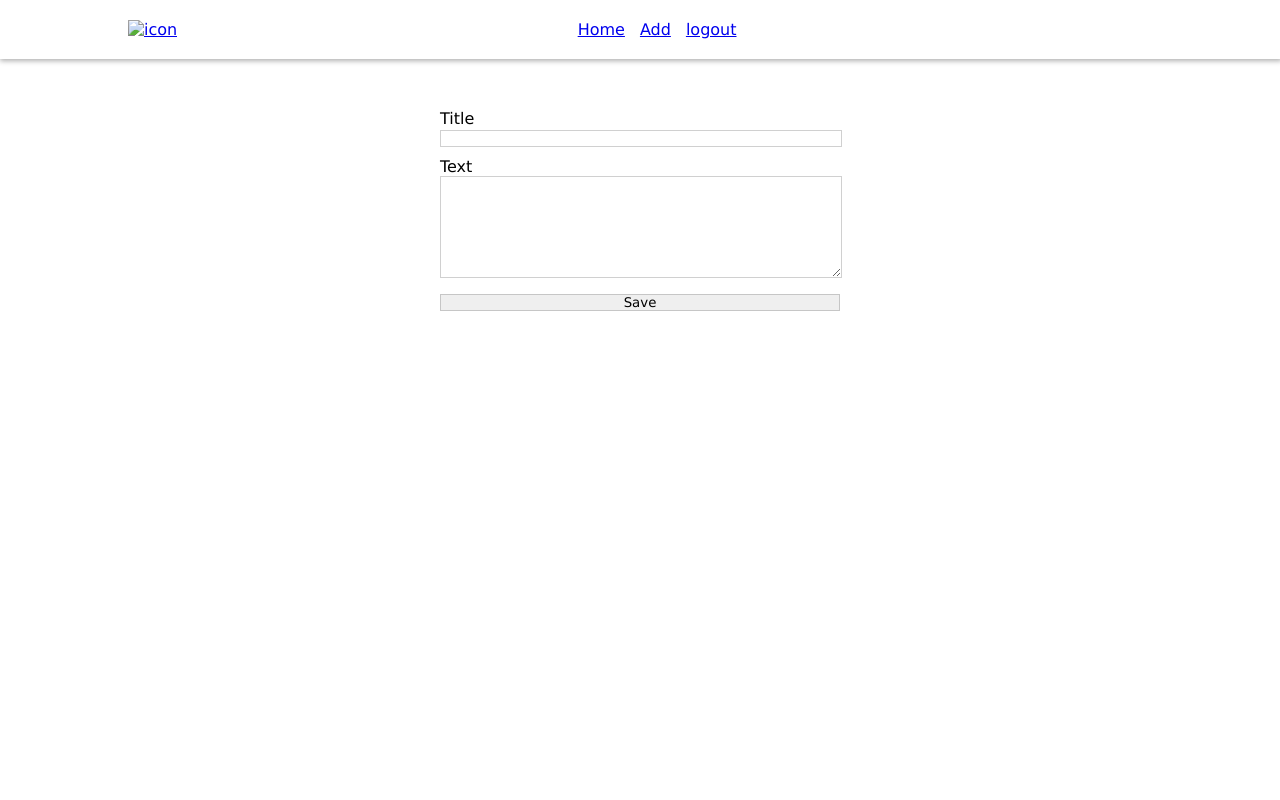
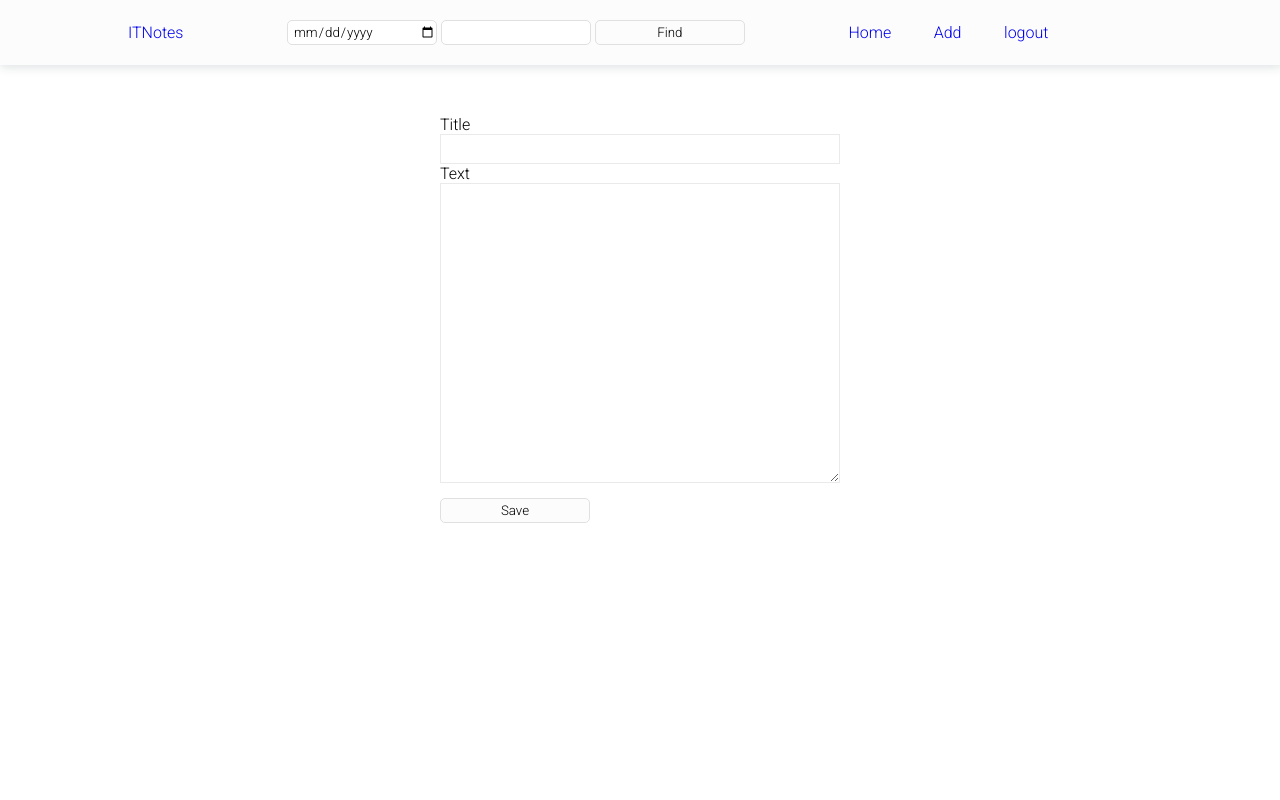
Before and after one commit to chikundant/SimpleNotebook, a Flask app: page /add_note in a window 1280 px wide. Run offline with Flask 2, Linux system fonts and the light colour scheme; the visitor is signed in with stand-in values (Sample User, id 1); data that the repository does not hold is empty.

Commit message:
stylized

```diff
--- a/project/db.py
+++ b/project/db.py
@@ -114,3 +114,41 @@ class MySQLNotes(DBModel):
                     conn.commit()
         except Error as e:
             print(e)
+
+    def find_field_by_one_definition(self, table, definition, id, value):
+        try:
+            with connect(
+                    host=config.HOST,
+                    user=config.USER,
+                    password=config.PASSWORD,
+                    database="notebook"
+            ) as conn:
+                find_query = "SELECT * FROM {} WHERE user_id = {} AND {} LIKE '%{}%' ORDER BY title DESC"
+                with conn.cursor() as cursor:
+                    cursor.execute(find_query.format(table, id, definition, value))
+                    res = cursor.fetchall()
+                    if not res:
+                        return None
+
+                    return res
+        except Error as e:
+            print(e)
+
+    def find_field_by_two_definitions(self, id, value1, value2):
+        try:
+            with connect(
+                    host=config.HOST,
+                    user=config.USER,
+                    password=config.PASSWORD,
+                    database="notebook"
+            ) as conn:
+                find_query = "SELECT * FROM note WHERE user_id = {} AND time LIKE '%{}%' AND title LIKE '%{}%' ORDER BY time DESC"
+                with conn.cursor() as cursor:
+                    cursor.execute(find_query.format(id, value1, value2))
+                    res = cursor.fetchall()
+                    if not res:
+                        return None
+
+                    return res
+        except Error as e:
+            print(e)
--- a/project/forms.py
+++ b/project/forms.py
@@ -1,5 +1,5 @@
 from flask_wtf import FlaskForm
-from wtforms import SubmitField, StringField, PasswordField, EmailField, BooleanField, TextAreaField
+from wtforms import SubmitField, StringField, PasswordField, EmailField, BooleanField, TextAreaField, DateField
 from wtforms.validators import EqualTo, ValidationError, DataRequired
 from project.db import MySQLUser
 from project.models import User
@@ -16,7 +16,7 @@ class RegisterForm(FlaskForm):
     username = StringField('Username')
     email = EmailField('Email')
     password = PasswordField('Password')
-    password2 = PasswordField('Password', validators=[EqualTo('password')])
+    password2 = PasswordField('Repeat password', validators=[EqualTo('password')])
     submit = SubmitField("Register")
 
     def validate_username(self, username):
@@ -43,3 +43,6 @@ class NoteForm(FlaskForm):
     body = TextAreaField('Text')
     save = SubmitField('Save')
     delete = SubmitField('Delete')
+    search = StringField('Search')
+    submit = SubmitField('Find')
+    time = DateField('Time', format='%m-%d-%y')
--- a/project/routes.py
+++ b/project/routes.py
@@ -6,16 +6,44 @@ from project.db import MySQLNotes, MySQLUser
 from project.models import User
 
 
-@app.route("/")
-@app.route("/index")
+@app.route("/", methods=['POST', 'GET'])
+@app.route("/index", methods=['POST', 'GET'])
 @login_required
 def index():
     db = MySQLNotes()
+    form = NoteForm()
     notes = db.get_by_field('*', 'note', 'user_id', current_user.get_id())
     if notes:
-        return render_template('index.html', notes=notes)
+        return render_template('index.html', notes=notes, form=form)
     else:
-        return redirect(url_for('add_note'))
+        return render_template('not_found.html', form=form)
+
+
+@app.route("/search", methods=['POST', 'GET'])
+@login_required
+def search():
+    db = MySQLNotes()
+    form = NoteForm()
+    if request.method == 'POST':
+        if form.is_submitted():
+            print(form.time._value())
+            print(form.search.data)
+
+            if not form.time._value() and form.search.data != '':
+                notes = db.find_field_by_one_definition('note', 'title', current_user.get_id(), form.search.data)
+                if notes:
+                    return render_template('index.html', notes=notes, form=form)
+            elif form.time._value() and form.search.data == '':
+                notes = db.find_field_by_one_definition('note', 'time', current_user.get_id(), form.time._value())
+                if notes:
+                    return render_template('index.html', notes=notes, form=form)
+
+            elif form.time._value() and form.search.data != '':
+                notes = db.find_field_by_two_definitions(current_user.get_id(), form.time._value(), form.search.data)
+                if notes:
+                    return render_template('index.html', notes=notes, form=form)
+
+    return render_template('not_found.html', form=form)
 
 
 @app.route("/login", methods=['GET', 'POST'])
--- /dev/null
+++ b/project/static/css/add.css
@@ -0,0 +1,41 @@
+.add_form{
+    margin-top: 50px;
+    width: 400px;
+}
+
+.title{
+    width: 100%;
+    height: 30px;
+    border: 1px solid rgb(234, 234, 234);
+    padding: 10px;
+    font-size: medium;
+    font-weight: 600;
+}
+
+.body{
+    padding: 10px;
+    width: 100%;
+    min-height: 300px;
+    max-width: 400px;
+    min-width: 400px;
+    border: 1px solid rgb(234, 234, 234);
+}
+
+.add_form_item{
+    margin-top: 15px;
+    height: 25px;
+    width: 150px;
+    border-radius: 5px;
+    border: 1px solid rgb(224, 224, 224);
+    cursor: pointer;
+
+    background-color: rgb(252, 252, 252);
+}
+
+.add_form_item:hover{
+    background-color: rgb(237, 237, 237);
+}
+
+.add_form_item:active{
+    background-color: rgb(224, 224, 224);
+}
--- /dev/null
+++ b/project/static/css/base.css
@@ -0,0 +1,99 @@
+@import url('https://fonts.googleapis.com/css2?family=Montserrat+Alternates:wght@300;400;700&family=Roboto:wght@100;300;700;900&display=swap');
+
+
+*{
+    margin: 0px;
+    padding: 0px;
+    font-family: 'Montserrat Alternates', sans-serif;
+    font-family: 'Roboto', sans-serif;
+
+    text-decoration: none;
+}
+
+input {outline:none;}
+textarea{outline: none;}
+
+.main_content_wrapper{
+    width: 80%;
+    max-height: 90vh;
+    overflow:scroll;
+
+    margin: 0px auto;
+    display: flex;
+    align-items: center;
+    flex-direction: column;
+}
+
+.main_content_wrapper::-webkit-scrollbar { width: 0; }
+
+header{
+    display: flex;
+
+    width: 100%;
+    align-items: center;
+    justify-content: center;
+
+    background-color: rgb(252, 252, 252);
+    box-shadow: 1px 1px 10px 1px rgba(4, 42, 43, 0.136);
+
+}
+
+.header_menu{
+    display: flex;
+    width: 80%;
+    justify-content: space-between;
+    align-items: center;
+
+    padding-top: 20px;
+    padding-bottom: 20px;
+
+    font-weight: 300;
+    color: rgb(4, 42, 43);
+
+}
+
+.header_menu .menu_block{
+    width: 200px;
+    list-style: none;
+    display: flex;
+
+    justify-content: space-between;
+}
+
+
+.header_menu .menu_block a:hover{
+    color: rgb(20, 123, 126);
+    text-decoration: underline;
+}
+
+.header_menu .menu_block a:active{
+    color: rgb(39, 188, 193);
+    text-decoration: underline;
+}
+
+.header_menu .form_item{
+    height: 25px;
+    width: 150px;
+    border-radius: 5px;
+    border: 1px solid rgb(224, 224, 224);
+
+    padding-left: 5px;
+}
+
+.header_menu .button{
+    height: 25px;
+    width: 150px;
+    border-radius: 5px;
+    border: 1px solid rgb(224, 224, 224);
+    cursor: pointer;
+
+    background-color: rgb(252, 252, 252);
+}
+
+.header_menu .button:hover{
+    background-color: rgb(237, 237, 237);
+}
+
+.header_menu .button:active{
+    background-color: rgb(224, 224, 224);
+}
--- a/project/static/css/style.css
+++ /dev/null
@@ -1,144 +0,0 @@
-*{
-    margin: 0px;
-    padding: 0px;
-    font-family:'Lucida Sans', 'Lucida Sans Regular', 'Lucida Grande', 'Lucida Sans Unicode', Geneva, Verdana, sans-serif;
-}
-
-
-/* Header Styles */
-header{
-    display: flex;
-
-    width: 100%;
-    align-items: center;
-    justify-content: center;
-
-    box-shadow: 1px 1px 5px 1px rgba(0, 0, 0, 0.314);
-}
-
-.header_menu{
-    display: flex;
-    width: 80%;
-    justify-content: space-between;
-
-    padding-top: 20px;
-    padding-bottom: 20px;
-}
-
-.header_menu .menu_block{
-    list-style: none;
-    display: flex;
-}
-
-.header_menu .menu_block a{
-    padding-right: 15px;
-}
-
-.main_content_wrapper{
-    width: 80%;
-    margin: 0px auto;
-    display: flex;
-    align-items: center;
-    flex-direction: column;
-}
-
-.note{
-    display: block;
-    position: relative;
-    width: 450px;
-    margin: 10px;
-    padding: 15px;
-    border: 1px solid rgba(0, 0, 0, 0.235);
-    word-wrap: break-word;
-}
-
-.note:hover{
-    cursor: pointer;
-    box-shadow: 1px 1px 4px 1px rgba(0, 0, 0, 0.093);
-}
-
-.note:active{
-    color: rgb(98, 98, 98);
-    box-shadow: 1px 1px 1px 1px rgba(33, 33, 33, 0.05);
-}
-
-
-.note_footer{
-    display: flex;
-    margin-top: 10px;
-    justify-content: space-between;
-    font-size: small;
-}
-
-.add_form{
-    width: 400px;
-    margin-top: 50px;
-}
-
-.add_form_item{
-    width: 100%;
-    margin-bottom: 10px;
-    border: 1px solid rgba(128, 128, 128, 0.371);
-}
-
-.add_form_body{
-    height: 100px;
-}
-
-
-.form_block{
-    margin: 0px auto;
-    width: 300px;
-    display: flex;
-    align-items: center;
-    flex-direction: column;
-    margin-top: 100px;
-}
-.form_block p {
-    display: flex;
-    flex-direction: column;
-}
-
-.wrapper{
-    width: 100%;
-    position: relative;
-    display: flex;
-    align-items: center;
-    justify-content: center;
-}
-
-
-.note_scope{
-    width: 60%;
-    word-wrap: break-word;
-}
-
-.scope_title{
-    font-size: large;
-    font-weight: bold;
-
-    width: 100%;
-    height: 30px;
-    margin-top: 15px;
-    margin-bottom: 15px;
-    border: 1px solid rgba(0, 0, 0, 0);
-}
-
-.scope_body{
-    width: 100%;
-    min-height: 200px;
-    border: 1px solid rgba(0, 0, 0, 0);
-}
-
-.scope_buttons{
-    display: flex;
-    height: 30px;
-    justify-content: space-between;
-}
-.scope_date{
-    margin-bottom: 50px;
-    font-size: x-small;
-}
-.form_item{
-    width: 100%;
-}
--- a/project/templates/_note.html
+++ b/project/templates/_note.html
@@ -1,9 +1,9 @@
+<link rel="stylesheet" href="/static/css/note.css">
 <a href="{{url_for('my_note', id=note[0])}}">
    <div class="note">
       <h2 class="note_header">{{note[2]}}</h1>
       <p class="note_body">{{note[3]}}</p>
        <div class="note_footer">
-          <p class="note_id">{{note[0]}}</p>
           <p class="note_date">{{note[4]}}</p>
        </div>
   </div>
--- a/project/templates/add.html
+++ b/project/templates/add.html
@@ -1,3 +1,4 @@
+<link rel="stylesheet" href="/static/css/add.css">
 {% extends  'base.html' %}
 
 {% block content%}
@@ -6,10 +7,10 @@
             {{ form.hidden_tag() }}
 
             {{form.title.label}}
-            {{form.title(class='add_form_item')}}
+            {{form.title(class='title')}}
 
             {{form.body.label}}
-            {{form.body(class='add_form_item add_form_body')}}
+            {{form.body(class='body')}}
 
 
             {{form.save(class='add_form_item')}}
--- a/project/templates/base.html
+++ b/project/templates/base.html
@@ -4,14 +4,19 @@
     <meta charset="UTF-8">
     <meta http-equiv="X-UA-Compatible" content="IE=edge">
     <meta name="viewport" content="width=device-width, initial-scale=1.0">
-    <link rel="stylesheet" href="{{ url_for('static', filename="css/style.css") }}">
+    <link rel="stylesheet" href="{{ url_for('static', filename="css/base.css") }}">
     <title>ItBook</title>
 </head>
 <body>
     <main>
         <header>
             <div class = 'header_menu'>
-                <a href="{{url_for('index')}}"><img src="" alt="icon"></a>
+                <a href="{{url_for('index')}}">ITNotes</a>
+                <form action="{{url_for('search')}}" method="POST">
+                    {{form.time(class = 'form_item')}}
+                    {{form.search(class = 'form_item')}}
+                    {{form.submit(class = 'button')}}
+                </form>
                 <ul class="menu_block">
                     <li><a href="{{url_for('index')}}">Home</a></li>
                     <li><a href="{{url_for('add_note')}}">Add</a></li>
--- /dev/null
+++ b/project/templates/not_found.html
@@ -0,0 +1,5 @@
+{% extends 'base.html' %}
+
+{% block content %}
+<p> NOT FOUND </p>
+{% endblock %}
```
Also changed, not shown: project/static/css/login.css (added, +66 -0 lines), project/static/css/my_note.css (added, +52 -0 lines), project/static/css/note.css (added, +41 -0 lines), project/static/css/register.css (added, +66 -0 lines), project/templates/login.html (+9 -9 lines), project/templates/my_note.html (+4 -4 lines), project/templates/register.html (+8 -12 lines), project/templates/index.html (line endings or trailing spaces).
